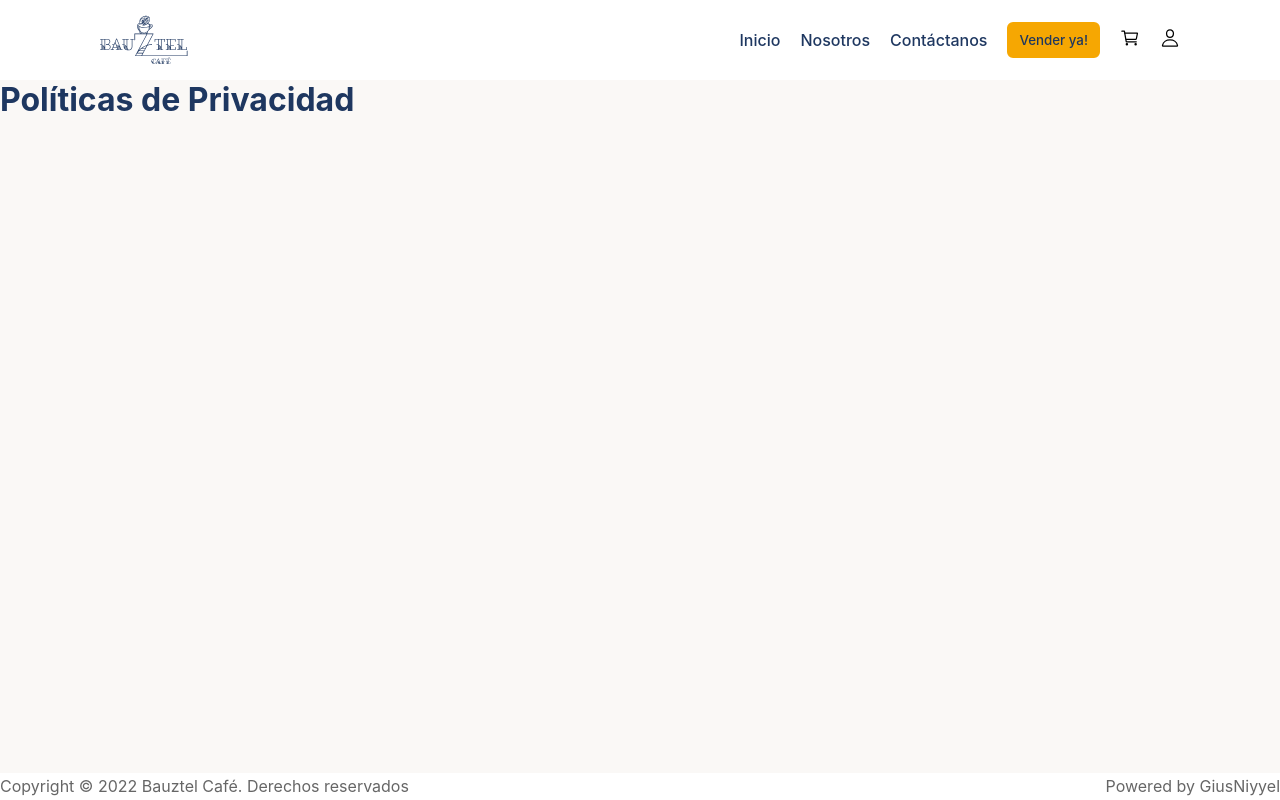
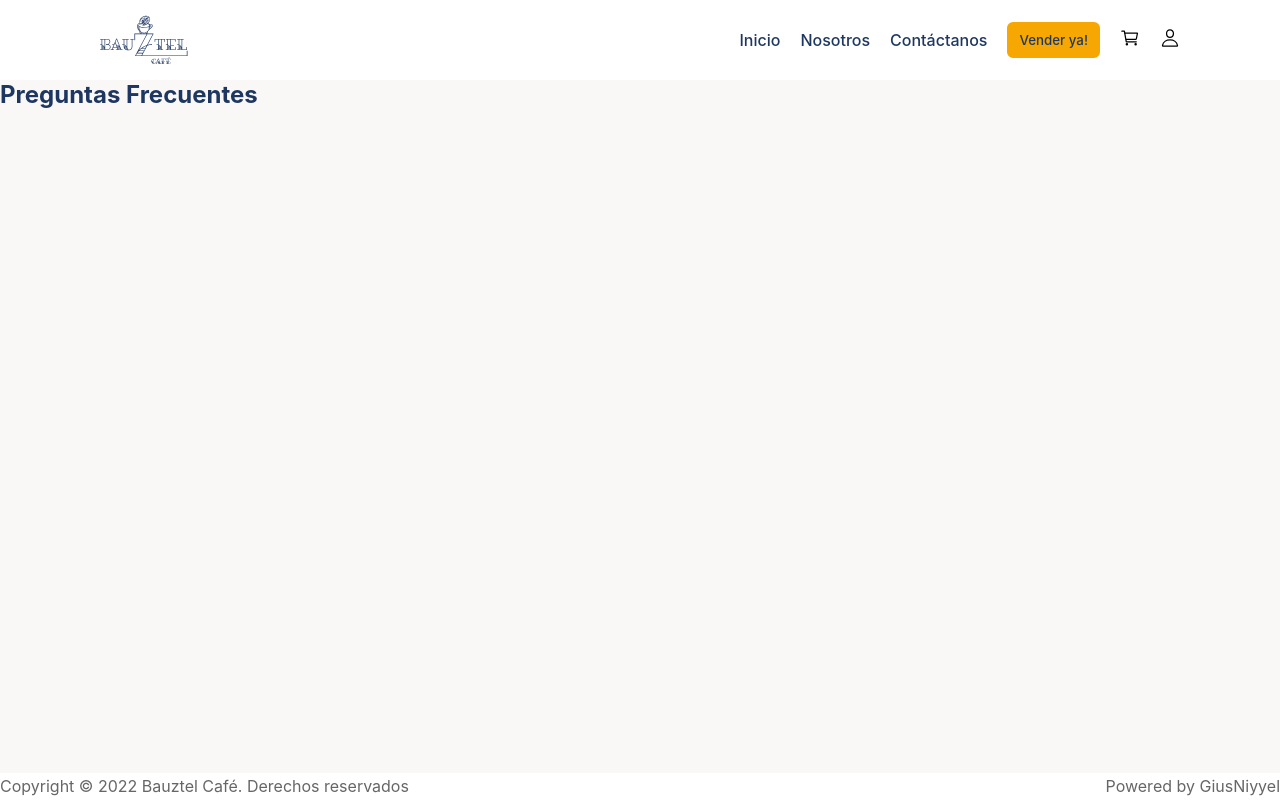
Before and after one commit to giusniyyel/bauztel-homepage, a Next.js app: page /faq in a window 1280 px wide. Built offline with nearby package versions, Linux system fonts and the light colour scheme.

Commit message:
:wrench: chore(pages): update faq page without style

```diff
--- a/src/pages/faq/index.tsx
+++ b/src/pages/faq/index.tsx
@@ -2,7 +2,12 @@ import { Layout } from '../../components/Layout/Main'
 
 const FAQPage = () => (
   <Layout title='FAQ - Bauztel'>
-    <h1>Políticas de Privacidad</h1>
+    <section>
+      <h1>Preguntas Frecuentes</h1>
+    </section>
+    <section>
+      {/* Rows */}
+    </section>
   </Layout>
 )
 
```
